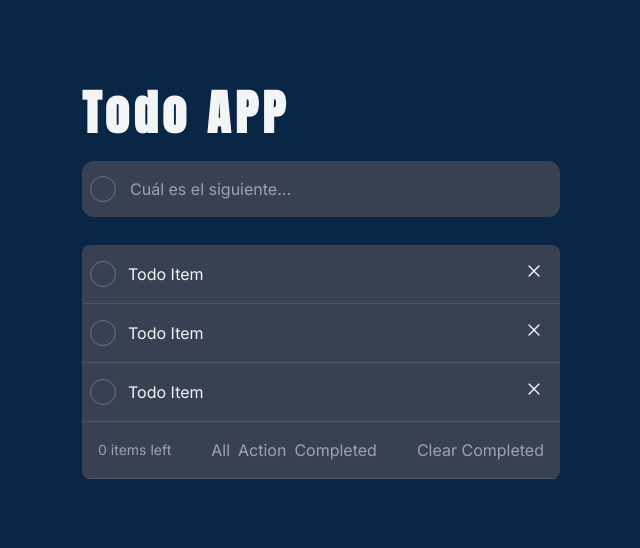
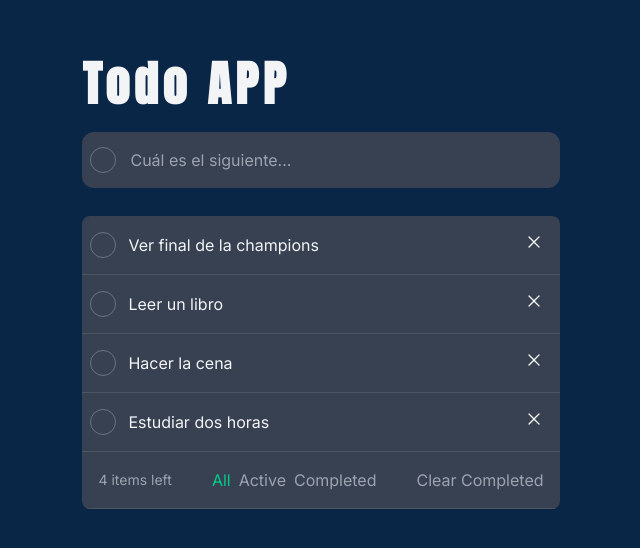
Before and after one commit to Javi-Salas-Dev/TodoList-app, a React (Create React App) app: page / in a window 1280 px wide. Shown: the part 116-664 px from the top of the page, without its empty margins (319-959 px from the left). Built offline with nearby package versions, Linux system fonts and the light colour scheme.

Commit message:
Se agregan filtros y funcionalidades al Todo APP

```diff
--- a/src/App.js
+++ b/src/App.js
@@ -1,20 +1,110 @@
+import { useEffect, useState } from "react";
 import { Title } from "./componentes/Title/Title";
-import { Todo } from "./componentes/Todo/Todo";
 import { TodoInput } from "./componentes/TodoInput/TodoInput";
 import { TodoList } from "./componentes/TodoList/TodoList";
 
 
 function App() {
+
+const [todos, setTodos] = useState ([
+  {
+    id: 1,
+    title: 'Ver final de la champions',
+    completed: false,
+  },
+  {
+    id: 2,
+    title: 'Leer un libro',
+    completed: false,
+  },
+  {
+    id: 3,
+    title: 'Hacer la cena',
+    completed: false,
+  },
+  {
+    id: 4,
+    title: 'Estudiar dos horas',
+    completed: false,
+  },
+])
+
+const [activeFilter, setActiveFilter] = useState('all');
+const [filteredTodos, setFilteredTodos] = useState(todos)
+
+const addTodo = (title) => {
+  const lastId = todos.length > 0 ? todos[todos.length - 1].id : 1;
+
+  const newTodo = {
+    id: lastId + 1,
+    title,
+    completed: false
+  }
+
+  const todoList = [...todos]
+  todoList.push(newTodo);
+  setTodos(todoList);
+}
+
+const handleSetComplete = (id) => {
+  const updateList = todos.map(todo => {
+    if (todo.id === id) {
+      return { ...todo, completed: !todo.completed}
+    }
+    return todo
+  })
+  setTodos(updateList)
+}
+
+const handleClearComplete = () => {
+  const updatedList = todos.filter(todo => !todo.completed);
+  setTodos(updatedList);
+};
+
+const handleDelete = (id) => {
+  const updatedList = todos.filter(todo => todo.id !== id);
+  setTodos(updatedList);
+}
+
+const showAllTodos = () => {
+  setActiveFilter('all')
+}
+
+const showActiveTodos = () => {
+  setActiveFilter('active')
+}
+
+const showCompleted = () => {
+  setActiveFilter('completed')
+}
+
+useEffect(() => {
+  if(activeFilter === 'all') {
+    setFilteredTodos(todos);
+  } else if (activeFilter === 'active') {
+      const activeTodos = todos.filter(todo => todo.completed === false);
+      setFilteredTodos(activeTodos);
+  } else if (activeFilter === 'completed') {
+      const completedTodos = todos.filter(todo => todo.completed === true);
+      setFilteredTodos(completedTodos);
+  }
+}, [activeFilter, todos]);
+
   return (
     <div className="bg-primary min-h-screen h-full text-gray-100 flex items-center font-inter justify-center py-20 px-5">
       <div>
         <Title />
-        <TodoInput />
-        <TodoList>
-          <Todo />
-          <Todo />
-          <Todo />
-        </TodoList>
+        <TodoInput addTodo={addTodo}/>
+        <TodoList
+          todos={filteredTodos}
+          activeFilter={activeFilter}
+          handleSetComplete={handleSetComplete}
+          handleDelete={handleDelete}
+          showActiveTodos={showActiveTodos}
+          showAllTodos={showAllTodos}
+          showCompleted={showCompleted}
+          handleClearComplete={handleClearComplete}
+        />
       </div>
     </div>
   );
--- a/src/componentes/Todo/Todo.jsx
+++ b/src/componentes/Todo/Todo.jsx
@@ -1,13 +1,24 @@
-const Todo = () => {
+const Todo = ({ todo, handleSetComplete, handleDelete }) => {
+
+    const {id, title, completed } = todo
+
     return (
         <div className="flex item-center justify-between p-4 pl-2 bg-gray-700 border-b border-solid border-gray-600">
             <div className="flex items-center">
-                <span className="border-solid border border-gray-500 rounded-full p-3 cursor-pointer"></span>
-                <p className="pl-3">
-                    Todo Item
+                {
+                    completed ? (
+                      <div onClick={() => handleSetComplete(id)} className="bg-green-700 p-1 rounded-full cursor-pointer">
+                            <img className="h-4 w-4" src='/check-icon.svg' alt="Check icon" />
+                        </div>
+                    ): (
+                    <span onClick={() => handleSetComplete(id)} className="border-solid border border-gray-500 rounded-full p-3 cursor-pointer"></span>
+                    )
+                }
+                <p className={"pl-3 " + (completed && "line-through")}>
+                    {title}
                 </p>
             </div>
-            <img className="h-5 w-5 cursor-pointer transition-all duration-300 ease-in" src="/close-icon.svg" alt="icono de cerrar"/>
+            <img onClick={() => handleDelete(id)} className="h-5 w-5 cursor-pointer transition-all duration-300 ease-in" src="/close-icon.svg" alt="icono de cerrar"/>
         </div>
     );
 
--- a/src/componentes/TodoFilters/TodoFilters.components.jsx
+++ b/src/componentes/TodoFilters/TodoFilters.components.jsx
@@ -27,8 +27,8 @@ const FilterButtonContainer = ({children}) => {
 
 const FilterButton = ({ action, active, filter}) => {
     return (
-        <button className={`text-gray-400 hover:text-white cursor-pointer transition-all duration-300 ease-in-out `
-        + (active.toLowerCase().includes(filter.toLowerCase()) ? 'text-blue-400' : 'text:gray-400')
+        <button onClick={action} className={`text-gray-400 hover:text-white cursor-pointer transition-all duration-300 ease-in-out `
+        + (active.toLowerCase().includes(filter.toLowerCase()) ? 'text-text_secundary' : 'text:gray-400')
         }>
             {filter}
         </button>
--- a/src/componentes/TodoFilters/TodoFilters.jsx
+++ b/src/componentes/TodoFilters/TodoFilters.jsx
@@ -1,16 +1,16 @@
 import { FilterButton, FilterButtonContainer, FiltersContainer, ItemsLeft } from "./TodoFilters.components";
 
-const TodoFilters = () => {
+const TodoFilters = ({total, activeFilter, showActiveTodos, showAllTodos, showCompleted, handleClearComplete}) => {
     return (
         <FiltersContainer>
-            <ItemsLeft />
+            <ItemsLeft total={total} />
             <FilterButtonContainer>
-                <FilterButton action={() => {}} active="All" filter='All'/>
-                <FilterButton action={() => {}} active="All" filter='Action'/>
-                <FilterButton action={() => {}} active="All" filter='Completed'/>
+                <FilterButton action={() => showAllTodos()} active={activeFilter} filter='All'/>
+                <FilterButton action={() => showActiveTodos()} active={activeFilter} filter='Active'/>
+                <FilterButton action={() => showCompleted()} active={activeFilter} filter='Completed'/>
             </FilterButtonContainer>
 
-            <button className="text-gray-400 hover:text-white cursor-pointer transition-all duration-300 ease-in">
+            <button onClick={() => handleClearComplete()} className="text-gray-400 hover:text-white cursor-pointer transition-all duration-300 ease-in">
                 Clear Completed
             </button>
 
--- a/src/componentes/TodoInput/TodoInput.jsx
+++ b/src/componentes/TodoInput/TodoInput.jsx
@@ -1,4 +1,15 @@
-const TodoInput = () => {
+import { useState } from "react"
+
+const TodoInput = ({ addTodo }) => {
+    const [title, setTitle] = useState('')
+
+    const handleTodo = (e) => {
+        if (e.key.toLowerCase() === 'enter') {
+            addTodo(title)
+            setTitle('')
+        }
+    }
+
     return (
         <div className="mt-6 relative">
             <div className="absolute inset-y-0 left-2 flex items-center pointer-events-none"  >
@@ -7,8 +18,10 @@ const TodoInput = () => {
             <input
                 type="text"
                 className="focus:shadow-lg font-inter focus:shadow-text_secundary pl-12 w-full py-4 bg-gray-700 rounded-xl outline-none transition-all duration-300 easy-in-out"
-                placeholder="Cuál es el siguiente...">
-            </input>
+                placeholder="Cuál es el siguiente..."
+                value={title}
+                onChange={e => setTitle(e.target.value)}
+                onKeyDown={e => handleTodo(e)} />
         </div>
     )
 }
--- a/src/componentes/TodoList/TodoList.jsx
+++ b/src/componentes/TodoList/TodoList.jsx
@@ -1,10 +1,27 @@
 import { TodoFilters } from "../TodoFilters";
+import { Todo } from "../Todo/Todo"
 
-const TodoList = ({ children }) => {
+const TodoList = ({ todos, handleSetComplete, handleDelete, activeFilter, showActiveTodos, showAllTodos, showCompleted, handleClearComplete }) => {
     return (
         <div className="flex flex-col mt-7 rounded-lg overflow-hidden shadow-2-xl">
-            {children}
-            <TodoFilters/>
+            {todos.map(todo => {
+                return (
+                    <Todo
+                        key={todo.id}
+                        todo={todo}
+                        handleSetComplete={handleSetComplete}
+                        handleDelete={handleDelete}
+                    />
+                )
+            })}
+            <TodoFilters
+            activeFilter={activeFilter}
+            total={todos.length}
+            showActiveTodos={showActiveTodos}
+            showAllTodos={showAllTodos}
+            showCompleted={showCompleted}
+            handleClearComplete={handleClearComplete}
+            />
         </div>
     )
 
```
